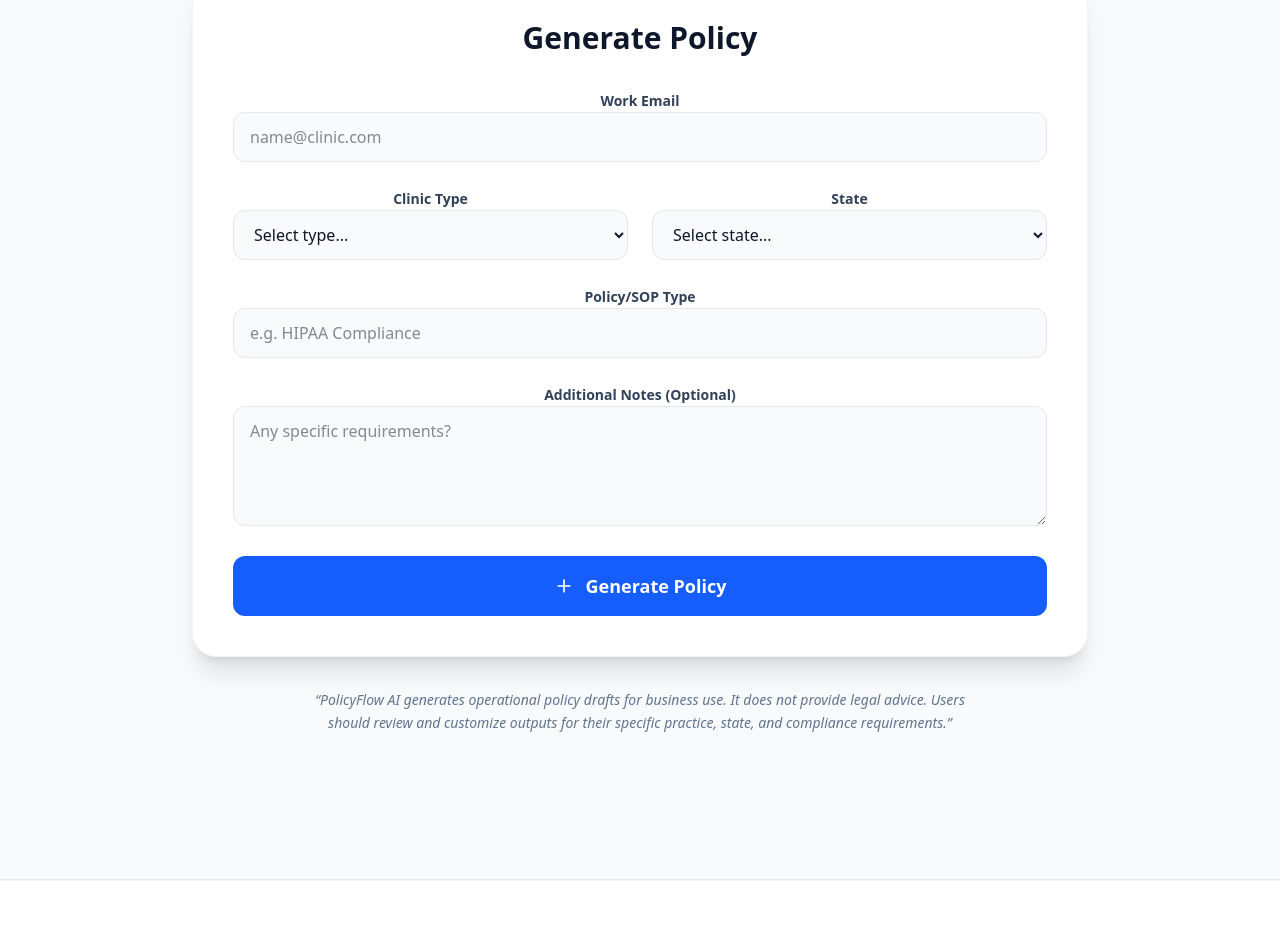
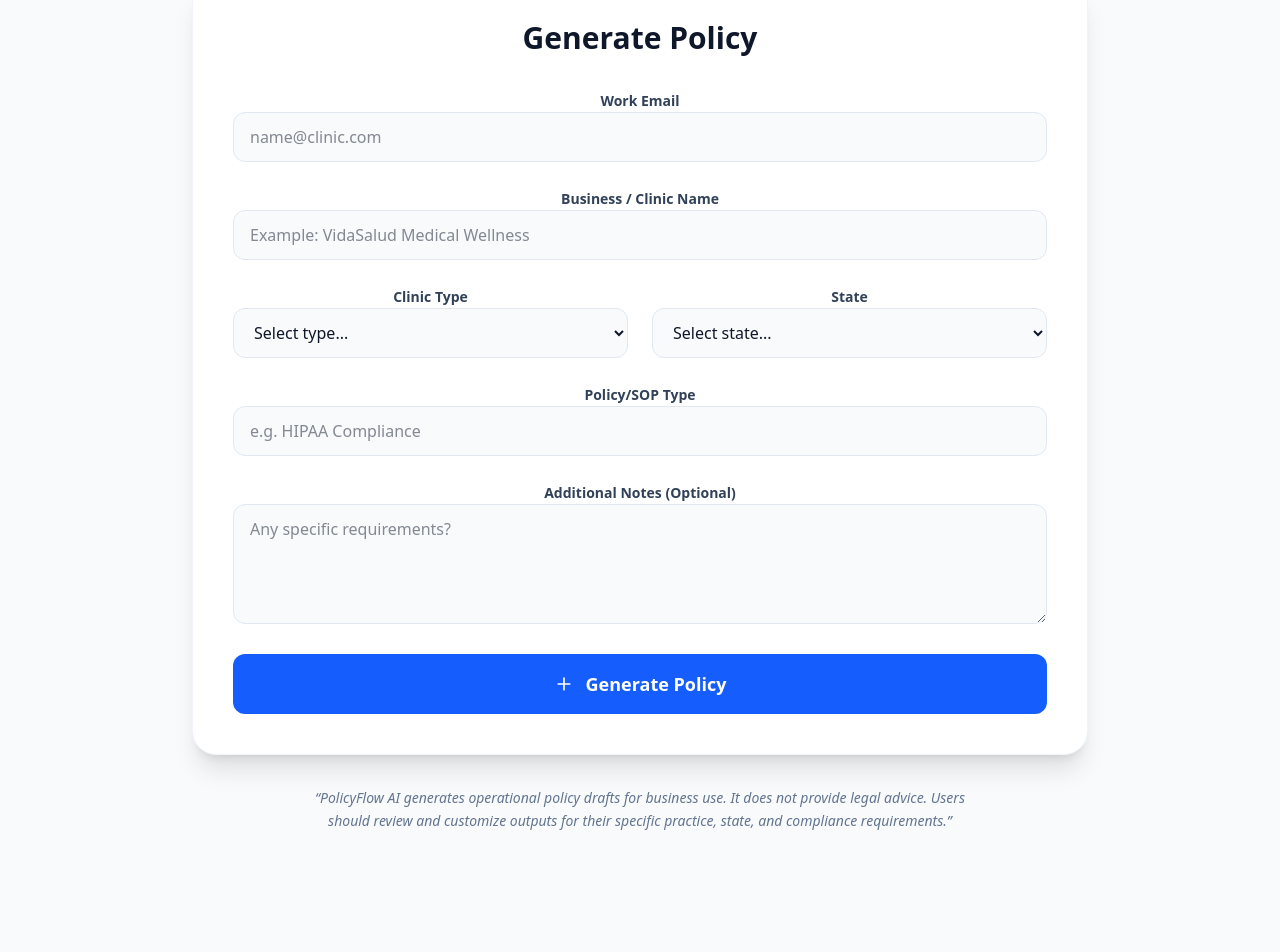
Before and after one commit to jrjr5/policyflow-ai, a Next.js app: page /clinic-policy-generator in a window 1280 px wide. Shown: the part 2483-3435 px from the top of the page. Built offline with nearby package versions, Linux system fonts and the light colour scheme.

Commit message:
Add Business/Clinic Name field and update AI prompt to include it in policies

```diff
--- a/src/app/api/generate/route.ts
+++ b/src/app/api/generate/route.ts
@@ -13,7 +13,7 @@ const THIRTY_DAYS_MS = 30 * 24 * 60 * 60 * 1000;
 
 export async function POST(req: Request) {
   try {
-    const { email, clinicType, state, policyType, notes } = await req.json();
+    const { email, businessName, clinicType, state, policyType, notes } = await req.json();
 
     // Server-side rate limiting by IP
     const headersList = await headers();
@@ -36,9 +36,15 @@ export async function POST(req: Request) {
     }
 
     const prompt = `
-      Create a professional, audit-ready clinic policy/SOP for a ${clinicType} in ${state}.
+      Create a professional, audit-ready clinic policy/SOP for "${businessName}", a ${clinicType} in ${state}.
       The policy type is: ${policyType}.
       Additional context: ${notes || 'None provided'}.
+
+      IMPORTANT: Integrate the business name "${businessName}" naturally throughout the policy document where appropriate (e.g., in the Purpose, Policy Statement, and Responsibilities sections).
+
+      Start the policy with the following line:
+      "Policy prepared for: ${businessName}"
+      Followed by the policy title and the sections.
 
       Structure the output as a single comprehensive policy document with sections for Purpose, Scope, Definitions, Policy Statement, Responsibilities, Procedure, Documentation Requirements, Compliance Considerations, and Review Schedule.
 
--- a/src/components/PolicyGenerator.tsx
+++ b/src/components/PolicyGenerator.tsx
@@ -17,6 +17,7 @@ const STRIPE_PAYMENT_LINK = "https://buy.stripe.com/test_5kQ9AMaPw3toajS4M80VO00
 export default function PolicyGenerator() {
   const [formData, setFormData] = useState({
     email: '',
+    businessName: '',
     clinicType: '',
     state: '',
     policyType: '',
@@ -61,6 +62,11 @@ export default function PolicyGenerator() {
   const handleGenerate = async (e: React.FormEvent) => {
     e.preventDefault();
     if (hasReachedLimit && !policyText) return;
+
+    if (!formData.businessName.trim()) {
+      setError("Please enter your business or clinic name.");
+      return;
+    }
 
     setIsGenerating(true);
     setError(null);
@@ -123,13 +129,14 @@ export default function PolicyGenerator() {
     doc.text(formData.policyType || "Clinic Policy", 20, 45);
 
     doc.setFontSize(11);
-    doc.text(`${formData.clinicType} - ${formData.state}`, 20, 52);
+    doc.text(`Policy prepared for: ${formData.businessName}`, 20, 52);
+    doc.text(`${formData.clinicType} - ${formData.state}`, 20, 59);
 
     // Body Text
     doc.setFontSize(10);
     doc.setTextColor(30, 41, 59); // slate-800
     const splitText = doc.splitTextToSize(policyText, 170);
-    doc.text(splitText, 20, 65);
+    doc.text(splitText, 20, 72);
 
     // Footer
     const pageCount = (doc as any).internal.getNumberOfPages();
@@ -157,6 +164,16 @@ export default function PolicyGenerator() {
               className="w-full bg-slate-50 border border-slate-200 rounded-xl px-4 py-3"
               value={formData.email}
               onChange={(e) => setFormData({...formData, email: e.target.value})}
+            />
+          </div>
+          <div className="space-y-2">
+            <label className="text-sm font-semibold text-slate-700">Business / Clinic Name</label>
+            <input
+              required
+              placeholder="Example: VidaSalud Medical Wellness"
+              className="w-full bg-slate-50 border border-slate-200 rounded-xl px-4 py-3"
+              value={formData.businessName}
+              onChange={(e) => setFormData({...formData, businessName: e.target.value})}
             />
           </div>
           <div className="grid md:grid-cols-2 gap-6">
```
